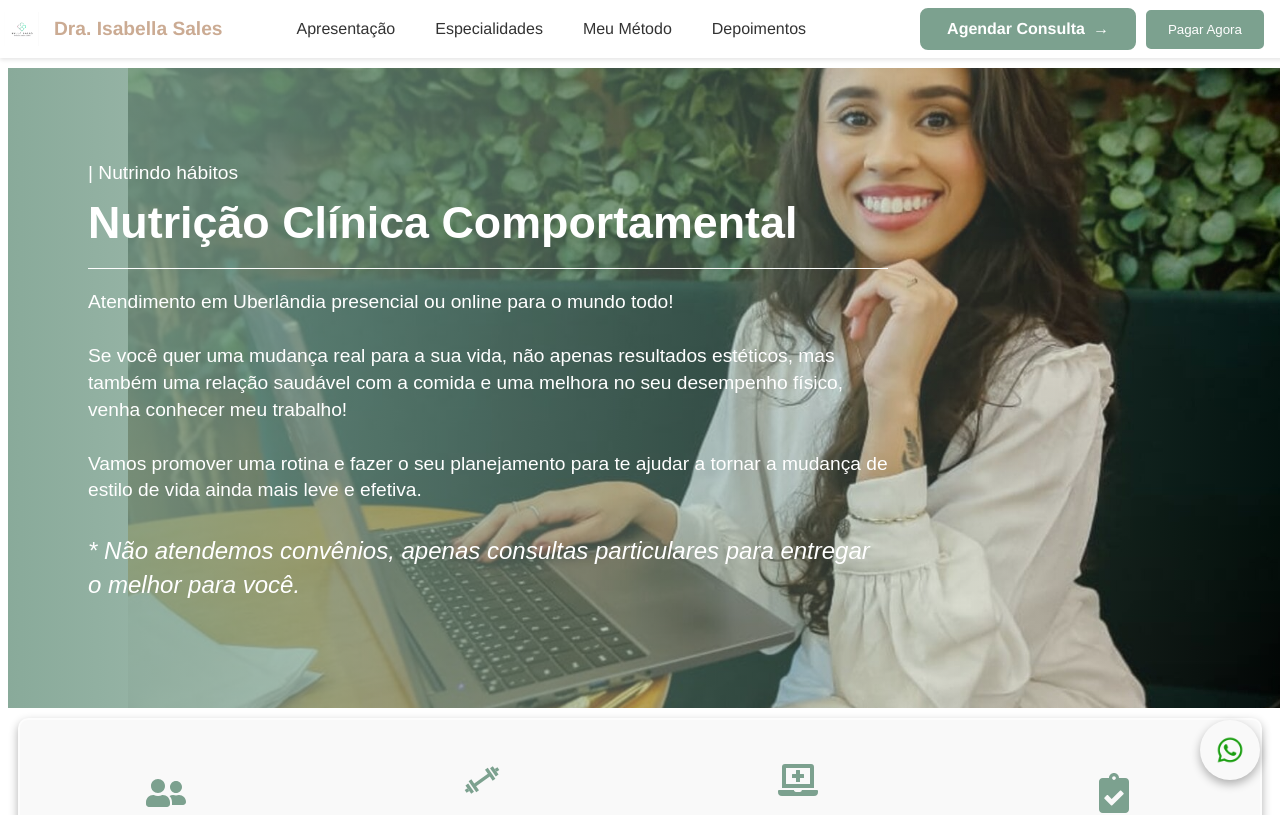
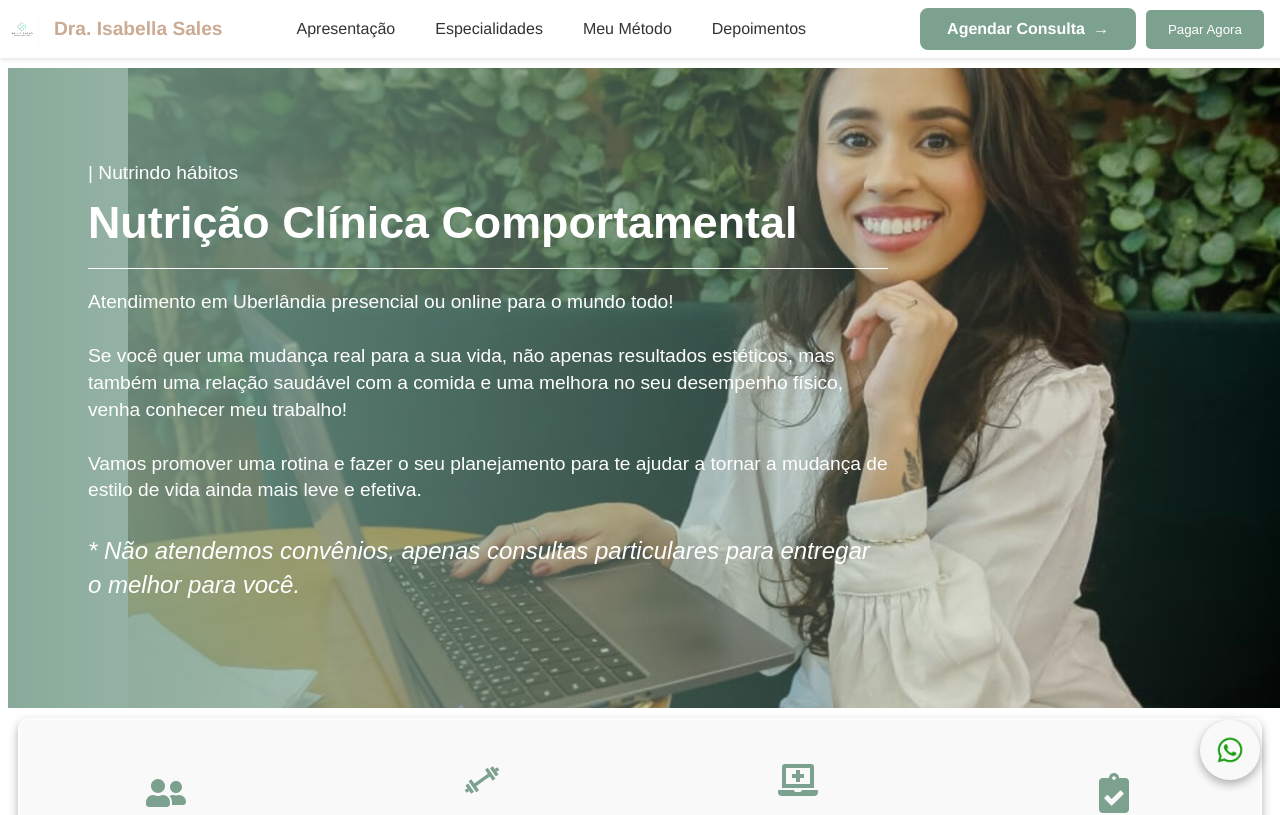
Before and after one commit to Eliseu-Oliveira/Nutricionista-Isabela, a React (Vite) app: page / in a window 1280 px wide. Shown: the top 815 px of the page. Built offline with nearby package versions, Linux system fonts and the light colour scheme.

Commit message:
reajuste na imagem

```diff
--- a/src/components/Banner.css
+++ b/src/components/Banner.css
@@ -4,7 +4,7 @@
   height: 80vh; /* Ajuste isso conforme necessário */
   background-image: url('../assets/bggg6.jpg');  /* Importe sua imagem */
   background-size: cover; /* A imagem cobrirá todo o banner */
-  background-position: 120px 20%; /* Ajuste a posição da imagem para movê-la mais para a direita */
+  background-position: 120px 10%; /* Ajuste a posição da imagem para movê-la mais para a direita */
   background-repeat: no-repeat;
   display: flex;
   justify-content: center;
```
